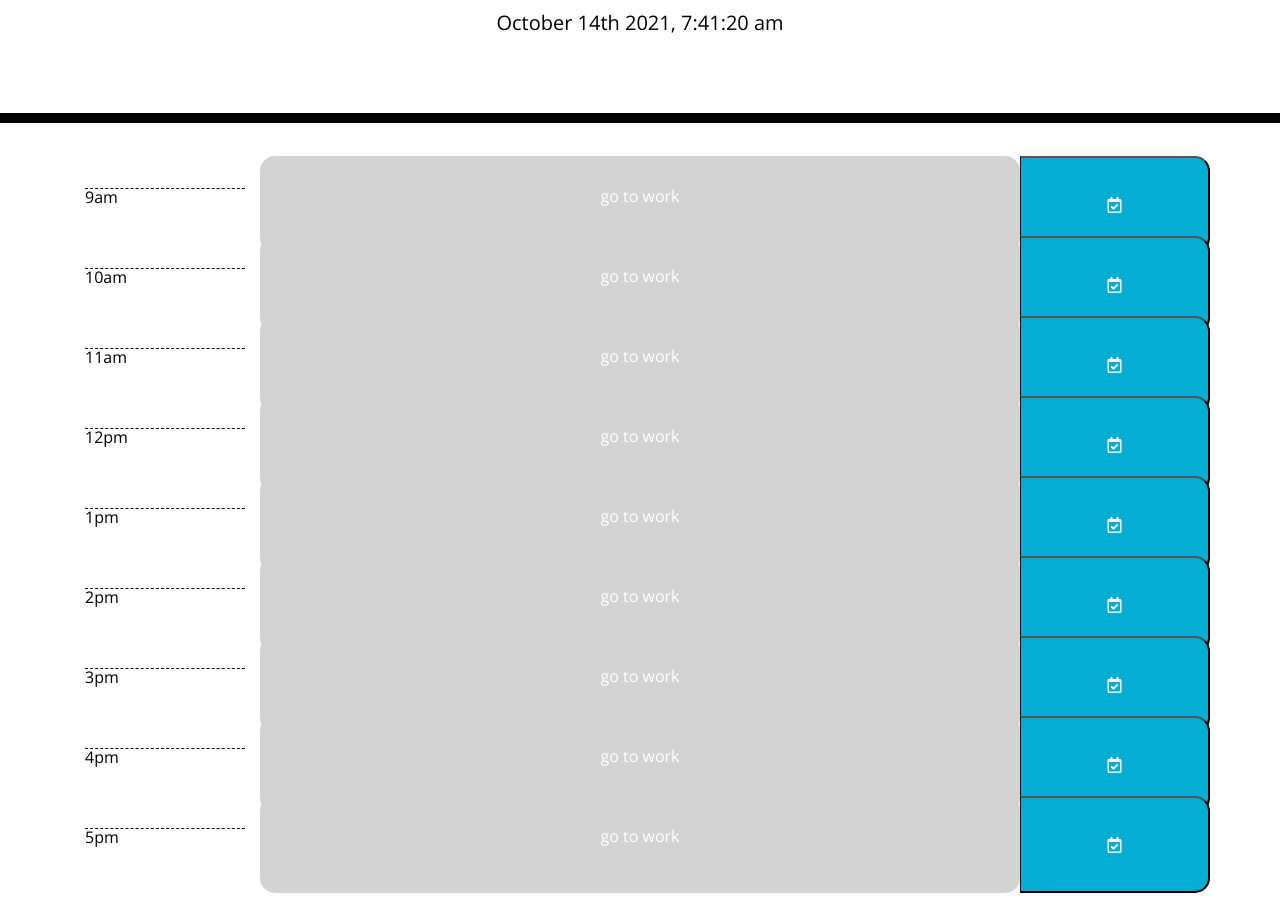
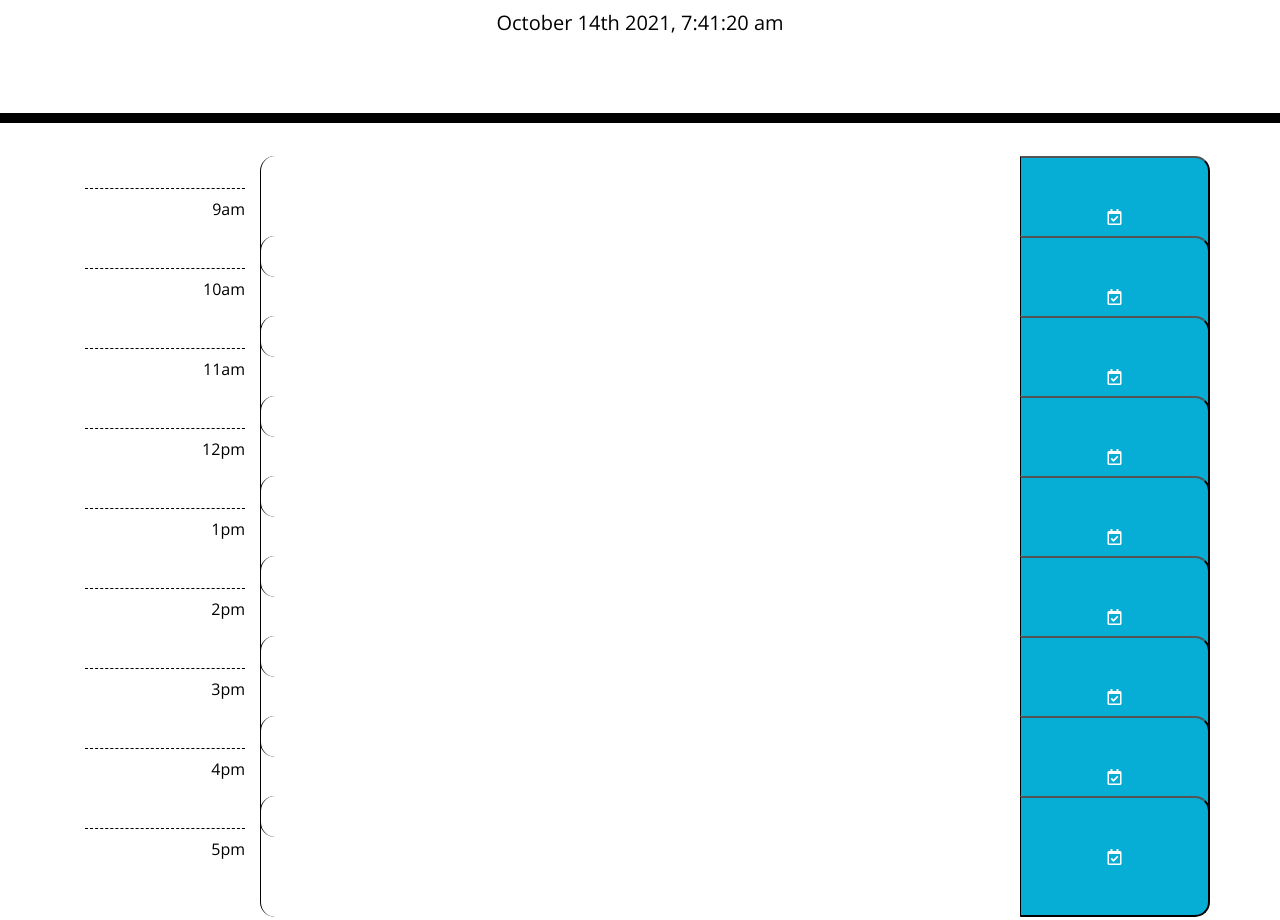
Before and after one commit to JeffreyBanh/Week_Five_Challenge, a plain HTML site: page index.html in a window 1280 px wide. Shown: the part 181-1101 px from the top of the page. Before the commit the page ends 1077 px from the top, so only its background shows below. Drawn offline with nearby package versions, Linux system fonts and the light colour scheme.

Commit message:
working on logic

```diff
--- a/index.html
+++ b/index.html
@@ -33,81 +33,63 @@
         <div class = "col-2 ">
           <p class = "hour">9am</p>
         </div>
-        <div class = "col-8 time-block">
-          <p class = "description" type = "text">go to work</p>
-        </div>
+        <textarea class = "col-8 time-block" data-number = "1"></textarea>
         <button class = "col-2 saveBtn"><i class="far fa-calendar-check"></i></button>
       </div>
       <div class = "row">
         <div class = "col-2 ">
           <p class = "hour">10am</p>
         </div>
-        <div class = "col-8 time-block">
-          <p class = "description" type = "text">go to work</p>
-        </div>
+        <textarea class = "col-8 time-block" data-number = "2"></textarea>
         <button class = "col-2 saveBtn"><i class="far fa-calendar-check"></i></button>
       </div>
       <div class = "row">
         <div class = "col-2 ">
           <p class = "hour">11am</p>
         </div>
-        <div class = "col-8 time-block">
-          <p class = "description" type = "text">go to work</p>
-        </div>
+        <textarea class = "col-8 time-block" data-number = "3"></textarea>
         <button class = "col-2 saveBtn"><i class="far fa-calendar-check"></i></button>
       </div>
       <div class = "row">
         <div class = "col-2 ">
           <p class = "hour">12pm</p>
         </div>
-        <div class = "col-8 time-block">
-          <p class = "description" type = "text">go to work</p>
-        </div>
+        <textarea class = "col-8 time-block" data-number = "4"></textarea>
         <button class = "col-2 saveBtn"><i class="far fa-calendar-check"></i></button>
       </div>
       <div class = "row">
         <div class = "col-2 ">
           <p class = "hour">1pm</p>
         </div>
-        <div class = "col-8 time-block">
-          <p class = "description" type = "text">go to work</p>
-        </div>
+        <textarea class = "col-8 time-block" data-number = "5"></textarea>
         <button class = "col-2 saveBtn"><i class="far fa-calendar-check"></i></button>
       </div>
       <div class = "row">
         <div class = "col-2 ">
           <p class = "hour">2pm</p>
         </div>
-        <div class = "col-8 time-block">
-          <p class = "description" type = "text">go to work</p>
-        </div>
+        <textarea class = "col-8 time-block" data-number = "6"></textarea>
         <button class = "col-2 saveBtn"><i class="far fa-calendar-check"></i></button>
       </div>
       <div class = "row">
         <div class = "col-2 ">
           <p class = "hour">3pm</p>
         </div>
-        <div class = "col-8 time-block">
-          <p class = "description" type = "text">go to work</p>
-        </div>
+        <textarea class = "col-8 time-block" data-number = "7"></textarea>
         <button class = "col-2 saveBtn"><i class="far fa-calendar-check"></i></button>
       </div>
       <div class = "row">
         <div class = "col-2 ">
           <p class = "hour">4pm</p>
         </div>
-        <div class = "col-8 time-block">
-          <p class = "description" type = "text">go to work</p>
-        </div>
+        <textarea class = "col-8 time-block" data-number = "8"></textarea>
         <button class = "col-2 saveBtn"><i class="far fa-calendar-check"></i></button>
       </div>
       <div class = "row">
         <div class = "col-2 ">
           <p class = "hour">5pm</p>
         </div>
-        <div class = "col-8 time-block">
-          <p class = "description" type = "text">go to work</p>
-        </div>
+        <textarea class = "col-8 time-block" data-number = "9"></textarea>
         <button class = "col-2 saveBtn"><i class="far fa-calendar-check"></i></button>
       </div>
     </div>
@@ -116,18 +98,30 @@
     <script src="https://cdnjs.cloudflare.com/ajax/libs/moment.js/2.24.0/moment.min.js"></script>
     <script>
     var displayDate = moment().format('MMMM Do YYYY, h:mm:ss a');
+    const timeBlock = Array.from(document.querySelectorAll('.time-block'));
+    console.log(timeBlock)
+    const hours = Array.from(document.querySelectorAll(".hour"));
+    console.log(hours)
+    const row = document.querySelectorAll(".row");
+    console.log(row)
+    console.log(row.children)
     document.getElementById("currentDay").innerHTML = displayDate
 
-    var currentTime = moment();
-    console.log(currentTime)
+    var currentTime = moment('10:00am', 'h:mma');
     var beginningTime = moment('9:00am', 'h:mma')
-    console.log(beginningTime)
     var endTime = moment('5:00pm', 'h:mma')
-    if (beginningTime.isBefore(endTime)){
+    /*
+    if (currentTime.isAfter(beginningTime)){
       $(".time-block").addClass("past");
-    }else if(beginningTime.isAfter(beginningTime)){
+    }else if(currentTime.isbefore(endTime)){
       $(".time-block").addClass("future")
     }
+    */
+
+    timeBlock.forEach(timeblocks =>{
+      console.log(timeblocks)
+    })
+
     </script>
   </body>
 </html>
--- a/style.css
+++ b/style.css
@@ -8,7 +8,7 @@ textarea{
   background: transparent;
   border: none;
   resize: none;
-  color: #000000;
+  color: black;
   border-left: 1px solid black;
   padding: 10px;
 }
@@ -26,7 +26,7 @@ textarea{
 }
 
 .time-block{
-  text-align: center;
+  text-align: left;
   border-radius: 15px;
 }
 
@@ -40,21 +40,24 @@ textarea{
   background-color: #ffffff;
   color: #000000;
   border-top: 1px dashed #000000;
+  text-align: right;
+  vertical-align: middle;
+  line-height: 40px;
 }
 
 .past {
   background-color: #d3d3d3;
-  color: white;
+  color: black;
 }
 
 .present {
   background-color: #ff6961;
-  color: white;
+  color: black;
 }
 
 .future {
   background-color: #77dd77;
-  color: white;
+  color: black;
 }
 
 .saveBtn {
```
